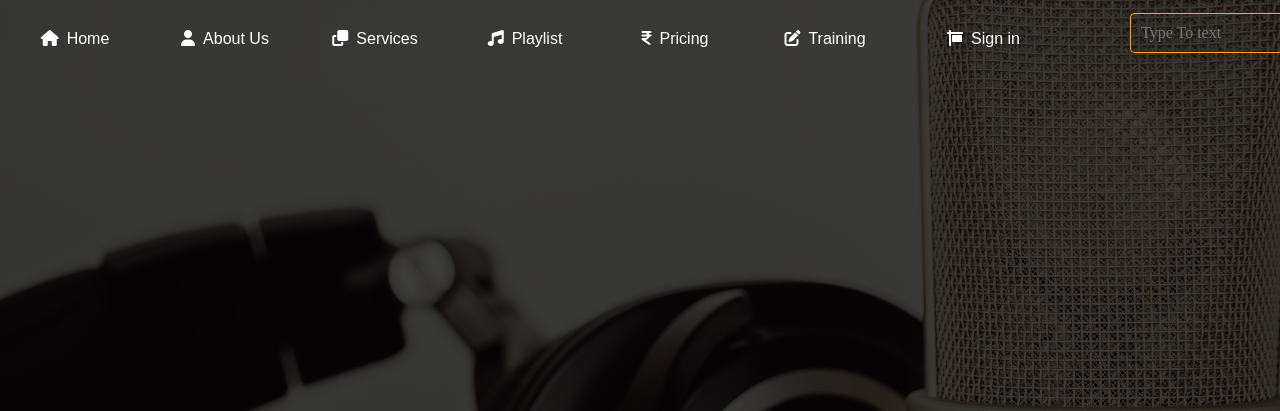
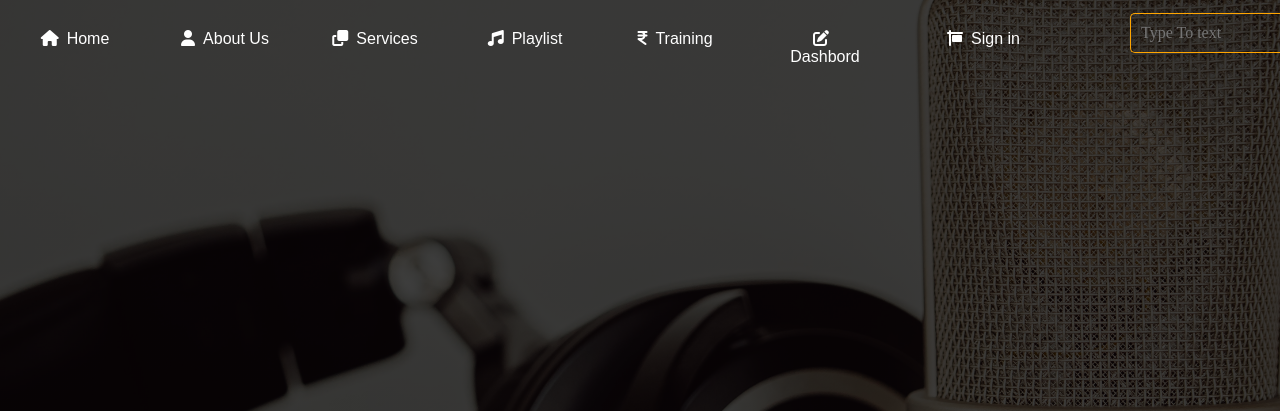
Before and after one commit to Haezbts/haezelbeats-website, a plain HTML site: page index.html in a window 1280 px wide. Shown: the top 411 px of the page. Drawn offline with Linux system fonts and the light colour scheme.

Commit message:
Update index.html

```diff
--- a/index.html
+++ b/index.html
@@ -35,8 +35,8 @@
                     </div>
              </div>
                <li><a href="Music.html"><i class="fa fa-music"></i>Playlist</a></li>
-               <li><a href="#"><i class="fa fa-inr"></i>Pricing</a></li>
-              <li><a href="#"><i class="fa fa-edit"></i>Training</a></li>
+               <li><a href="#"><i class="fa fa-inr"></i>Training</a></li>
+              <li><a href="Dashbord.html"><i class="fa fa-edit"></i>Dashbord</a></li>
               <div class="menu-bar-2">
                 <ul>
                   <li><a href="login2.html"><i class="fa fa-sign in"></i>Sign in</a></li>
```
